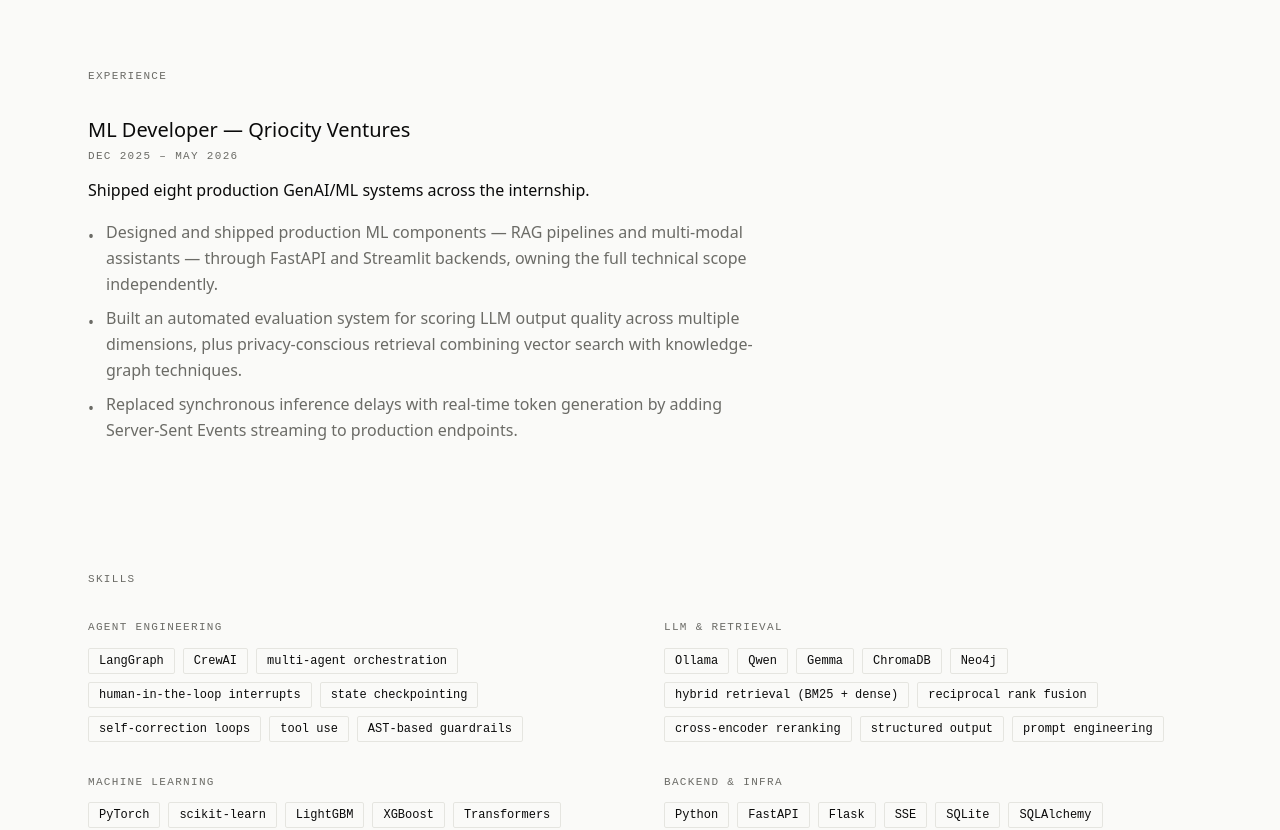
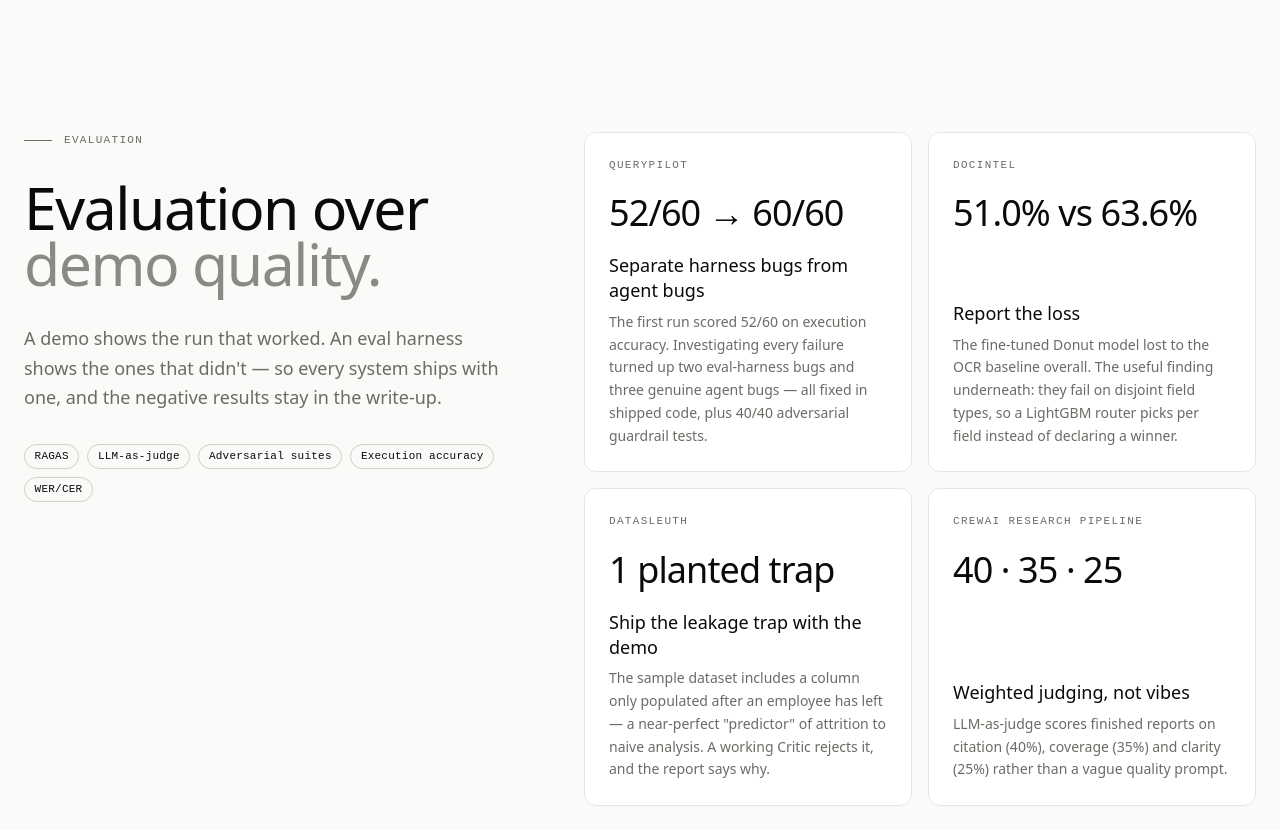
Before and after one commit to SpandanNagale/spandan_nagale, a React (Vite) app: page / in a window 1280 px wide. Shown: the part 5980-6810 px from the top of the page. Built offline with nearby package versions, Linux system fonts and the light colour scheme.

Commit message:
feat: 'Evaluation over demo quality' section
Co-Authored-By: Claude Opus 5.5 <noreply@anthropic.com>
Claude-Session: https://claude.ai/code/session_01XU1GqBWWG3233NaWhpPYQa

```diff
--- a/src/App.tsx
+++ b/src/App.tsx
@@ -8,6 +8,7 @@ import SystemModal from './components/SystemModal';
 import ProcessBand from './components/ProcessBand';
 import LocalHardware from './components/LocalHardware';
 import LiveDemos from './components/LiveDemos';
+import EvalSection from './components/EvalSection';
 import Experience from './components/Experience';
 import Skills from './components/Skills';
 import Footer from './components/Footer';
@@ -44,6 +45,7 @@ function App() {
         <ProcessBand reducedMotion={reducedMotion} />
         <LocalHardware reducedMotion={reducedMotion} />
         <LiveDemos reducedMotion={reducedMotion} />
+        <EvalSection reducedMotion={reducedMotion} />
         <Experience />
         <Skills />
         <Footer />
--- /dev/null
+++ b/src/components/EvalSection.tsx
@@ -0,0 +1,77 @@
+import { Eyebrow, Reveal, SectionShell, SplitHeadline } from './ui';
+
+const METHODS = ['RAGAS', 'LLM-as-judge', 'Adversarial suites', 'Execution accuracy', 'WER/CER'];
+
+interface EvalCard {
+  project: string;
+  metric: string;
+  title: string;
+  body: string;
+}
+
+// Facts from src/data/projects.ts and content/ (projects.yaml, about.md).
+const CARDS: EvalCard[] = [
+  {
+    project: 'QueryPilot',
+    metric: '52/60 → 60/60',
+    title: 'Separate harness bugs from agent bugs',
+    body: 'The first run scored 52/60 on execution accuracy. Investigating every failure turned up two eval-harness bugs and three genuine agent bugs — all fixed in shipped code, plus 40/40 adversarial guardrail tests.',
+  },
+  {
+    project: 'DocIntel',
+    metric: '51.0% vs 63.6%',
+    title: 'Report the loss',
+    body: "The fine-tuned Donut model lost to the OCR baseline overall. The useful finding underneath: they fail on disjoint field types, so a LightGBM router picks per field instead of declaring a winner.",
+  },
+  {
+    project: 'DataSleuth',
+    metric: '1 planted trap',
+    title: 'Ship the leakage trap with the demo',
+    body: 'The sample dataset includes a column only populated after an employee has left — a near-perfect "predictor" of attrition to naive analysis. A working Critic rejects it, and the report says why.',
+  },
+  {
+    project: 'CrewAI Research Pipeline',
+    metric: '40 · 35 · 25',
+    title: 'Weighted judging, not vibes',
+    body: 'LLM-as-judge scores finished reports on citation (40%), coverage (35%) and clarity (25%) rather than a vague quality prompt.',
+  },
+];
+
+export default function EvalSection({ reducedMotion }: { reducedMotion: boolean }) {
+  return (
+    <SectionShell id="evaluation" labelledBy="eval-title">
+      <div className="grid gap-14 lg:grid-cols-[minmax(0,5fr)_minmax(0,7fr)] lg:gap-20">
+        <div className="flex flex-col gap-8 lg:sticky lg:top-28 lg:self-start">
+          <Eyebrow>Evaluation</Eyebrow>
+          <SplitHeadline id="eval-title" first="Evaluation over" second="demo quality." className="text-[clamp(40px,4.6vw,68px)]" />
+          <p className="text-muted text-lg leading-relaxed">
+            A demo shows the run that worked. An eval harness shows the ones that didn&apos;t &mdash; so
+            every system ships with one, and the negative results stay in the write-up.
+          </p>
+          <ul className="flex flex-wrap gap-2" aria-label="Evaluation methods">
+            {METHODS.map((m) => (
+              <li key={m} className="tag !text-text !border-line-strong">
+                {m}
+              </li>
+            ))}
+          </ul>
+        </div>
+
+        <div className="grid gap-4 sm:grid-cols-2">
+          {CARDS.map((c, i) => (
+            <Reveal key={c.project} reducedMotion={reducedMotion} delay={(i % 2) * 0.06}>
+              <article className="flex flex-col gap-5 h-full rounded-xl border border-line bg-panel p-6">
+                <span className="mono-label text-muted">{c.project}</span>
+                <span className="display text-4xl text-text">{c.metric}</span>
+                <div className="flex flex-col gap-2 mt-auto">
+                  <h3 className="text-lg text-text leading-snug">{c.title}</h3>
+                  <p className="text-sm text-muted leading-relaxed">{c.body}</p>
+                </div>
+              </article>
+            </Reveal>
+          ))}
+        </div>
+      </div>
+    </SectionShell>
+  );
+}
--- a/src/components/ui.tsx
+++ b/src/components/ui.tsx
@@ -19,7 +19,7 @@ export function SplitHeadline({
   className?: string;
 }) {
   return (
-    <h2 id={id} className={`display text-[clamp(40px,6vw,84px)] ${className}`}>
+    <h2 id={id} className={`display ${className || 'text-[clamp(40px,6vw,84px)]'}`}>
       <span className="block text-text">{first}</span>
       <span className="block text-dim">{second}</span>
     </h2>
```
